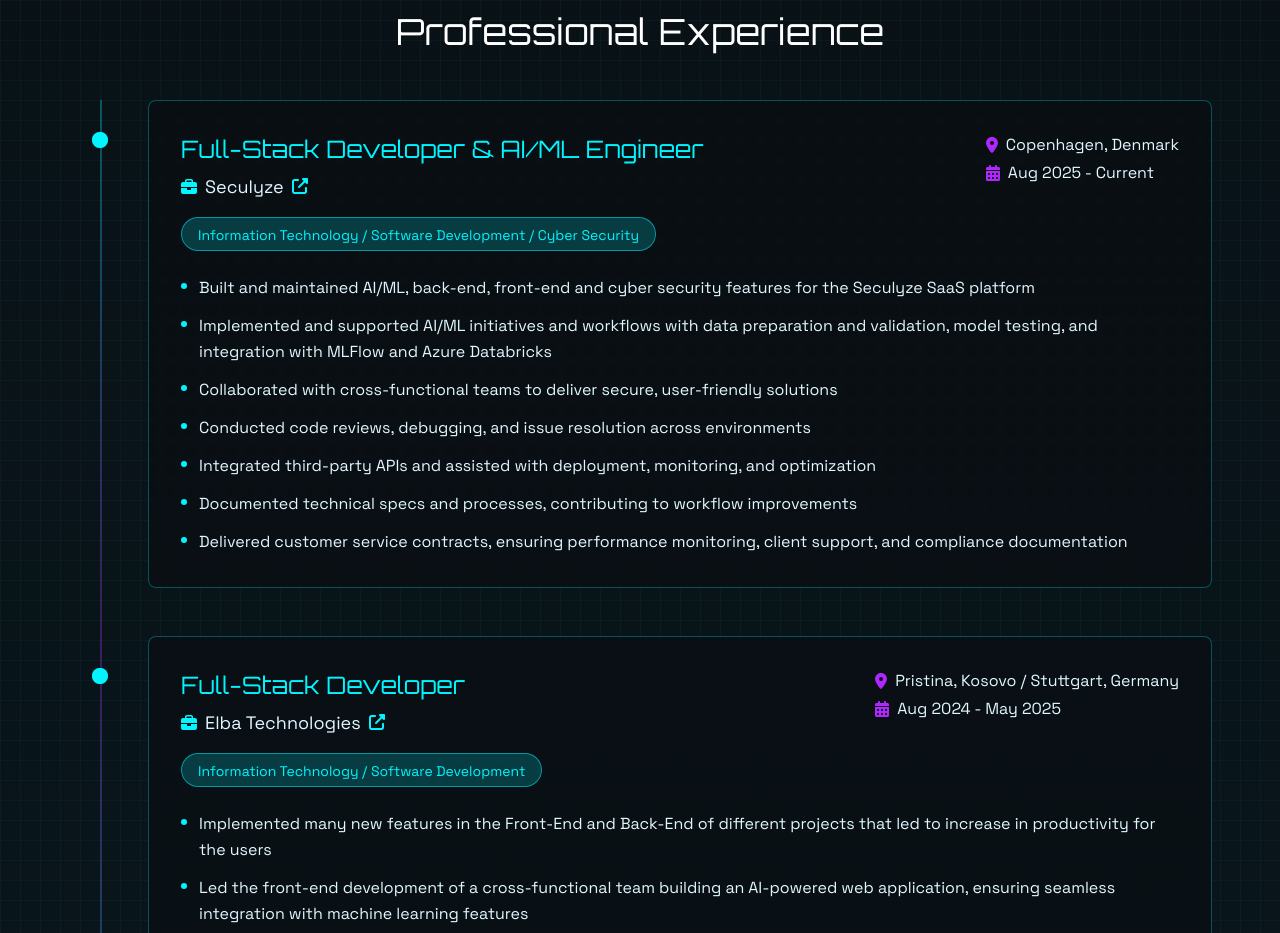
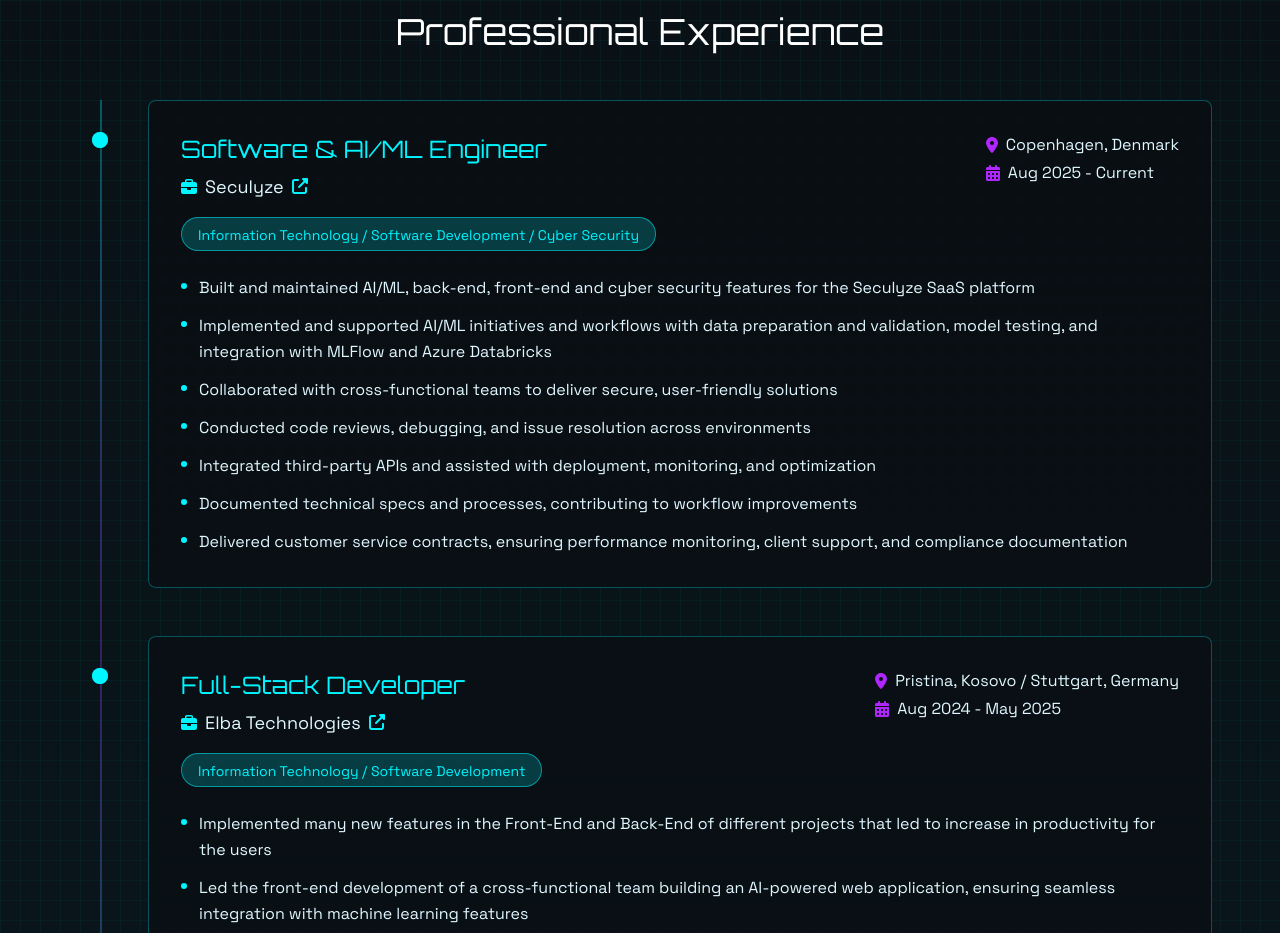
Before and after one commit to RinorRexhaj/Portfolio, a React (Vite) app: page / in a window 1280 px wide. Shown: the part 840-1773 px from the top of the page. Built offline with nearby package versions, Linux system fonts and the light colour scheme.

Commit message:
Updated the current experience's title

```diff
--- a/src/components/Experience.tsx
+++ b/src/components/Experience.tsx
@@ -10,7 +10,7 @@
 
 const experienceData = [
   {
-    title: "Full-Stack Developer & AI/ML Engineer",
+    title: "Software & AI/ML Engineer",
     company: "Seculyze",
     location: "Copenhagen, Denmark",
     period: "Aug 2025 - Current",
```
